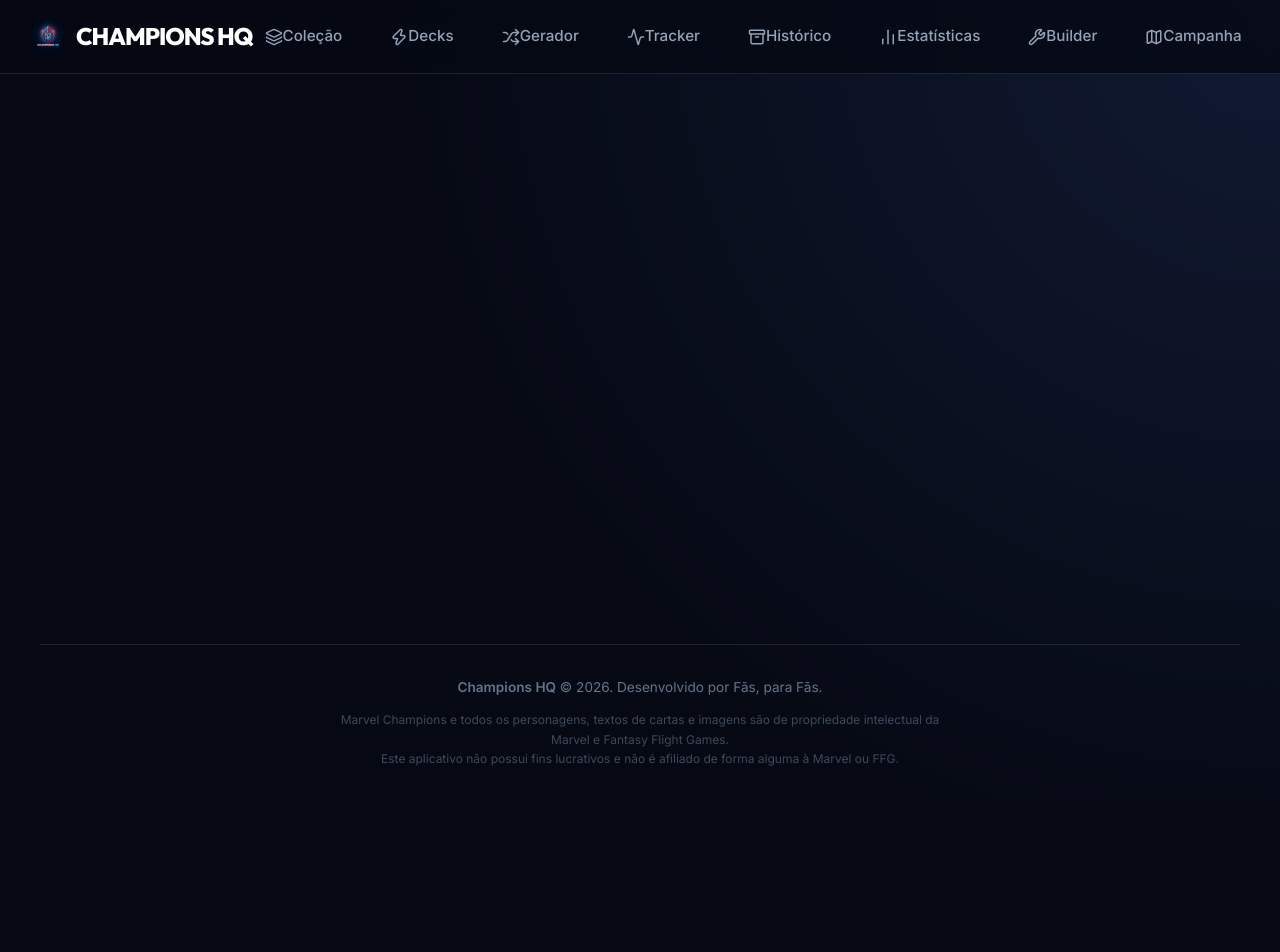
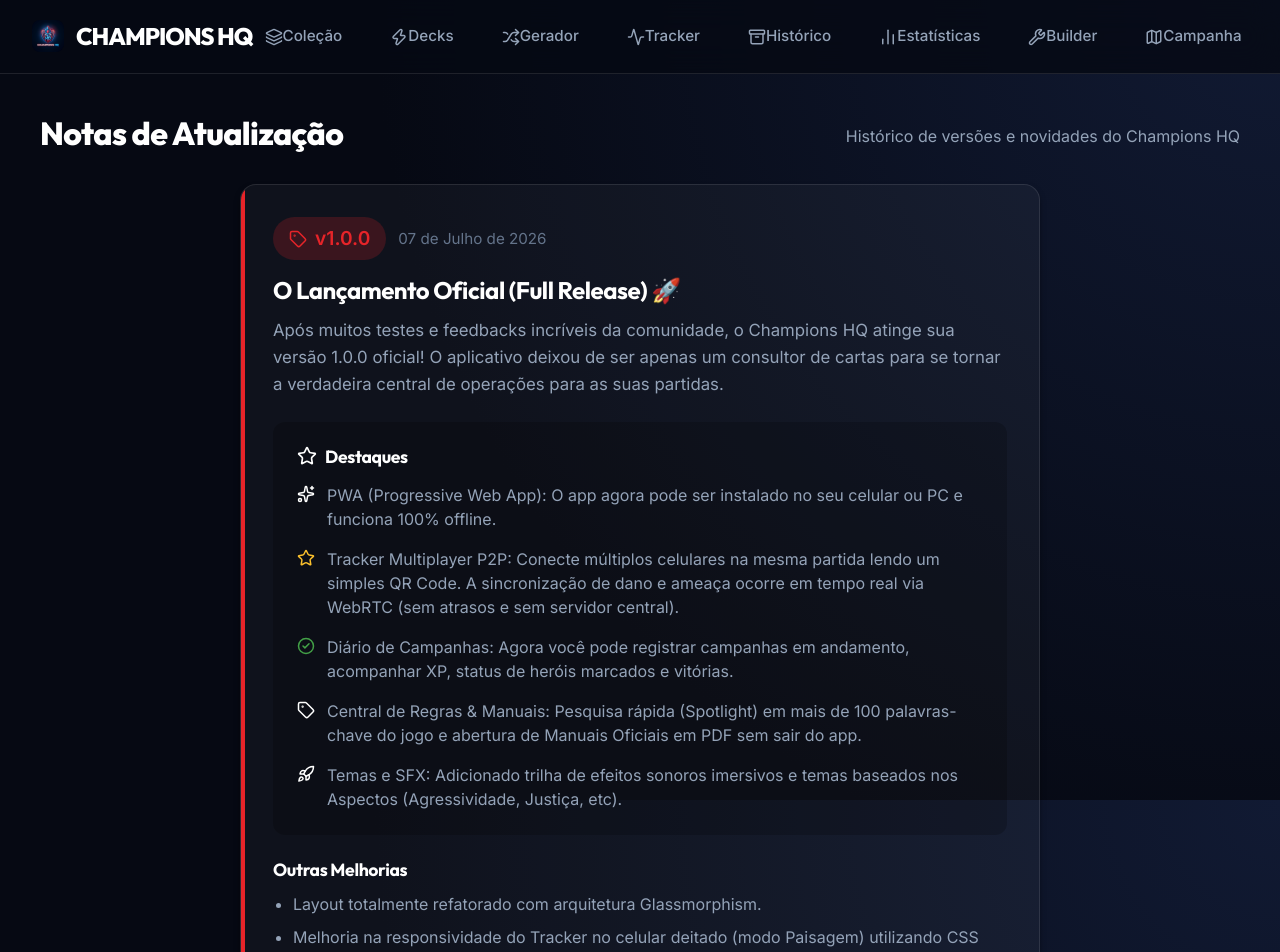
Before and after one commit to maikonfcosta/champions-hq, a React (Vite) app: page /releases in a window 1280 px wide. Shown: the top 952 px of the page. Before the commit the page ends 800 px from the top, so only its background shows below. Built offline with nearby package versions, Linux system fonts and the light colour scheme.

Commit message:
feat: adiciona Release Notes e marca primeira versao oficial (v1.0.0)

```diff
--- a/package.json
+++ b/package.json
@@ -1,7 +1,7 @@
 {
   "name": "marvel-champions-helper",
   "private": true,
-  "version": "0.0.0",
+  "version": "1.0.0",
   "type": "module",
   "scripts": {
     "dev": "vite",
--- a/src/App.jsx
+++ b/src/App.jsx
@@ -87,6 +87,7 @@ import History from './pages/History';
 import Builder from './pages/Builder';
 import Campaign from './pages/Campaign';
 import Dashboard from './pages/Dashboard';
+import ReleaseNotes from './pages/ReleaseNotes';
 
 // NavLink Component
 const NavItem = ({ to, icon: Icon, children }) => {
@@ -285,12 +286,16 @@ function App() {
             <Route path="/builder" element={<Builder />} />
             <Route path="/campaign" element={<Campaign />} />
             <Route path="/rules" element={<Rules />} />
+            <Route path="/releases" element={<ReleaseNotes />} />
           </Routes>
         </main>
 
         <footer className="app-footer">
           <div className="container" style={{ textAlign: 'center', color: 'var(--text-muted)', fontSize: '0.85rem', padding: '32px 0', borderTop: '1px solid var(--surface-border)', marginTop: 'auto' }}>
-            <p><strong>Champions HQ</strong> &copy; {new Date().getFullYear()}. Desenvolvido por Fãs, para Fãs.</p>
+            <p>
+              <strong>Champions HQ</strong> &copy; {new Date().getFullYear()}. Desenvolvido por Fãs, para Fãs.
+              <Link to="/releases" style={{ color: 'var(--primary-color)', textDecoration: 'none', marginLeft: '12px', fontWeight: 'bold' }} title="Ver Histórico de Versões">v1.0.0</Link>
+            </p>
             <p style={{ fontSize: '0.75rem', marginTop: '12px', opacity: 0.6, maxWidth: '600px', margin: '12px auto 0' }}>
               Marvel Champions e todos os personagens, textos de cartas e imagens são de propriedade intelectual da Marvel e Fantasy Flight Games.<br/>
               Este aplicativo não possui fins lucrativos e não é afiliado de forma alguma à Marvel ou FFG.
--- /dev/null
+++ b/src/pages/ReleaseNotes.jsx
@@ -0,0 +1,98 @@
+import React from 'react';
+import { Tag, CheckCircle2, Star, Sparkles, Rocket } from 'lucide-react';
+
+const releases = [
+  {
+    version: "1.0.0",
+    date: "07 de Julho de 2026",
+    title: "O Lançamento Oficial (Full Release) 🚀",
+    description: "Após muitos testes e feedbacks incríveis da comunidade, o Champions HQ atinge sua versão 1.0.0 oficial! O aplicativo deixou de ser apenas um consultor de cartas para se tornar a verdadeira central de operações para as suas partidas.",
+    highlights: [
+      {
+        icon: <Sparkles size={18} className="text-primary" />,
+        text: "PWA (Progressive Web App): O app agora pode ser instalado no seu celular ou PC e funciona 100% offline."
+      },
+      {
+        icon: <Star size={18} className="text-justice" />,
+        text: "Tracker Multiplayer P2P: Conecte múltiplos celulares na mesma partida lendo um simples QR Code. A sincronização de dano e ameaça ocorre em tempo real via WebRTC (sem atrasos e sem servidor central)."
+      },
+      {
+        icon: <CheckCircle2 size={18} className="text-protection" />,
+        text: "Diário de Campanhas: Agora você pode registrar campanhas em andamento, acompanhar XP, status de heróis marcados e vitórias."
+      },
+      {
+        icon: <Tag size={18} className="text-secondary" />,
+        text: "Central de Regras & Manuais: Pesquisa rápida (Spotlight) em mais de 100 palavras-chave do jogo e abertura de Manuais Oficiais em PDF sem sair do app."
+      },
+      {
+        icon: <Rocket size={18} className="text-primary" />,
+        text: "Temas e SFX: Adicionado trilha de efeitos sonoros imersivos e temas baseados nos Aspectos (Agressividade, Justiça, etc)."
+      }
+    ],
+    features: [
+      "Layout totalmente refatorado com arquitetura Glassmorphism.",
+      "Melhoria na responsividade do Tracker no celular deitado (modo Paisagem) utilizando CSS Flexbox.",
+      "Novo sistema automático que varre o MarvelCDB diariamente buscando os últimos decks adicionados pela comunidade mundial.",
+      "Filtro avançado no Banco de Decks para exibir apenas decks com cartas que você marcou na sua coleção."
+    ]
+  }
+];
+
+const ReleaseNotes = () => {
+  return (
+    <div className="animate-fade-in" style={{ paddingBottom: '40px' }}>
+      <div className="tracker-header">
+        <h1 className="page-title">Notas de Atualização</h1>
+        <p className="page-subtitle">Histórico de versões e novidades do Champions HQ</p>
+      </div>
+
+      <div style={{ maxWidth: '800px', margin: '0 auto', display: 'flex', flexDirection: 'column', gap: '32px' }}>
+        {releases.map((release, idx) => (
+          <div key={idx} className="glass-panel" style={{ padding: '32px', position: 'relative', overflow: 'hidden' }}>
+            <div style={{ position: 'absolute', top: 0, left: 0, width: '4px', height: '100%', background: 'var(--primary-color)' }}></div>
+
+            <div style={{ display: 'flex', alignItems: 'center', justifyContent: 'space-between', marginBottom: '16px', flexWrap: 'wrap', gap: '12px' }}>
+              <div style={{ display: 'flex', alignItems: 'center', gap: '12px' }}>
+                <span style={{ background: 'rgba(230,36,41,0.2)', color: 'var(--primary-color)', padding: '6px 16px', borderRadius: '24px', fontWeight: 'bold', fontSize: '1.2rem', display: 'flex', alignItems: 'center', gap: '8px' }}>
+                  <Tag size={18} />
+                  v{release.version}
+                </span>
+                <span style={{ color: 'var(--text-muted)', fontSize: '0.95rem' }}>{release.date}</span>
+              </div>
+            </div>
+
+            <h2 style={{ fontSize: '1.5rem', marginBottom: '12px', color: 'white' }}>{release.title}</h2>
+            <p style={{ color: 'var(--text-secondary)', lineHeight: '1.6', marginBottom: '24px', fontSize: '1.05rem' }}>
+              {release.description}
+            </p>
+
+            <div style={{ background: 'rgba(0,0,0,0.2)', padding: '24px', borderRadius: '12px', marginBottom: '24px' }}>
+              <h3 style={{ color: 'white', fontSize: '1.1rem', marginBottom: '16px', display: 'flex', alignItems: 'center', gap: '8px' }}>
+                <Star size={20} className="text-primary" /> Destaques
+              </h3>
+              <ul style={{ display: 'flex', flexDirection: 'column', gap: '16px', listStyle: 'none', padding: 0, margin: 0 }}>
+                {release.highlights.map((h, i) => (
+                  <li key={i} style={{ display: 'flex', gap: '12px', alignItems: 'flex-start' }}>
+                    <div style={{ marginTop: '2px' }}>{h.icon}</div>
+                    <span style={{ color: 'var(--text-secondary)', lineHeight: '1.5' }}>{h.text}</span>
+                  </li>
+                ))}
+              </ul>
+            </div>
+
+            <div>
+              <h3 style={{ color: 'white', fontSize: '1.1rem', marginBottom: '12px' }}>Outras Melhorias</h3>
+              <ul style={{ paddingLeft: '20px', color: 'var(--text-secondary)', lineHeight: '1.6', display: 'flex', flexDirection: 'column', gap: '8px' }}>
+                {release.features.map((f, i) => (
+                  <li key={i}>{f}</li>
+                ))}
+              </ul>
+            </div>
+          </div>
+        ))}
+      </div>
+    </div>
+  );
+};
+
+export default ReleaseNotes;
```
